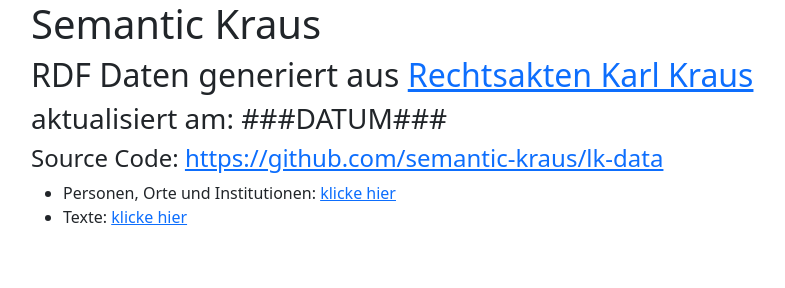
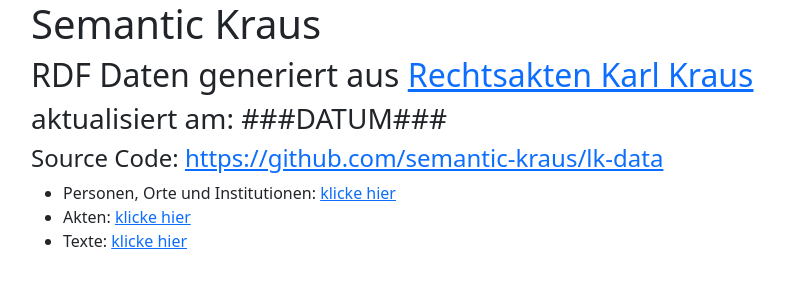
Before and after one commit to semantic-kraus/lk-data-test, a plain HTML site: page scripts/templates/template_index.html in a window 1280 px wide. Shown: the whole page, without its empty margins (51-836 px from the left). Drawn offline with nearby package versions, Linux system fonts and the light colour scheme.

Commit message:
link to works added

```diff
--- a/scripts/templates/template_index.html
+++ b/scripts/templates/template_index.html
@@ -17,7 +17,8 @@
       <h4>Source Code: <a href="https://github.com/semantic-kraus/lk-data">https://github.com/semantic-kraus/lk-data</a></h4>
       <ul>
           <li>Personen, Orte und Institutionen: <a href="data.ttl">klicke hier</a></li>
-          <li>Texte: <a href="texts.ttl">klicke hier</a> </li>
+          <li>Akten: <a href="texts.ttl">klicke hier</a> </li>
+          <li>Texte: <a href="works.ttl">klicke hier</a></li>
       </ul>
       <script src="https://cdn.jsdelivr.net/npm/bootstrap@5.0.2/dist/js/bootstrap.bundle.min.js" integrity="sha384-MrcW6ZMFYlzcLA8Nl+NtUVF0sA7MsXsP1UyJoMp4YLEuNSfAP+JcXn/tWtIaxVXM" crossorigin="anonymous"></script>
     </div>
```
